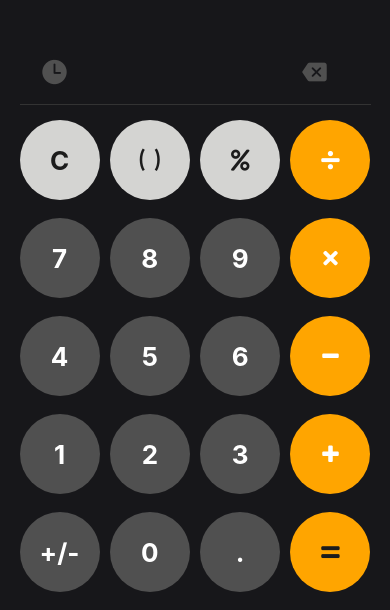
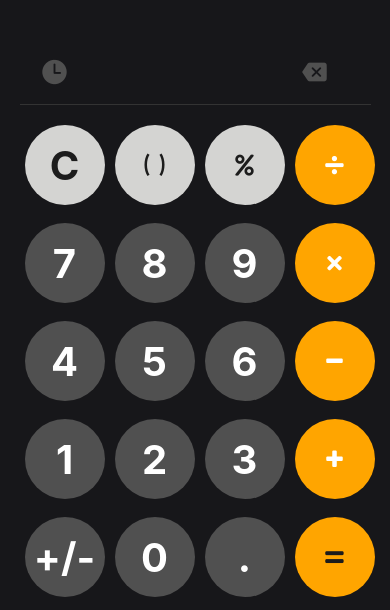
Before and after one commit to Hashan-Samarakkody/CalculatorApp, a React Native app: screen / in a window 390 px wide. Shown: the part 234-844 px from the top of the page. Built offline with nearby package versions, Linux system fonts and the light colour scheme.

Commit message:
Update Button.js

```diff
--- a/components/Button.js
+++ b/components/Button.js
@@ -1,8 +1,13 @@
-import { TouchableHighlight, Text, StyleSheet } from "react-native";
+import { TouchableHighlight, Text, StyleSheet, Dimensions } from "react-native";
 import React from "react";
 
+// Get screen width
+const { width } = Dimensions.get('window');
+
+// Define dynamic button size based on screen width
+const BUTTON_SIZE = width < 350 ? 60 : 80; // Make buttons smaller on small screens
+
 const colorMapping = {
-
     equal: {
         backgroundColor: "orange",
         textColor: "#1C1C1C",
@@ -31,13 +36,13 @@ export default function Button({ label, type, handlePress, icon }) {
     return (
         <TouchableHighlight
             underlayColor={backgroundColor}
-            style={[styles.button, { backgroundColor }]}
+            style={[styles.button, { backgroundColor, width: BUTTON_SIZE, height: BUTTON_SIZE }]}
             onPress={() => handlePress(label)}
         >
             {icon ? (
                 React.cloneElement(icon, { color: iconColor }) // Set the icon color
             ) : (
-                <Text style={{ fontSize: 26, color: textColor, fontWeight: "bold" }}>
+                <Text style={{ fontSize: BUTTON_SIZE / 2, color: textColor, fontWeight: "bold" }}>
                     {label}
                 </Text>
             )}
@@ -47,10 +52,9 @@ export default function Button({ label, type, handlePress, icon }) {
 
 const styles = StyleSheet.create({
     button: {
-        borderRadius: 50,
-        width: 80,
-        height: 80,
+        borderRadius: 50, // Make button round
         alignItems: "center",
         justifyContent: "center",
+        margin: 5, // Add space between buttons
     },
 });
```
